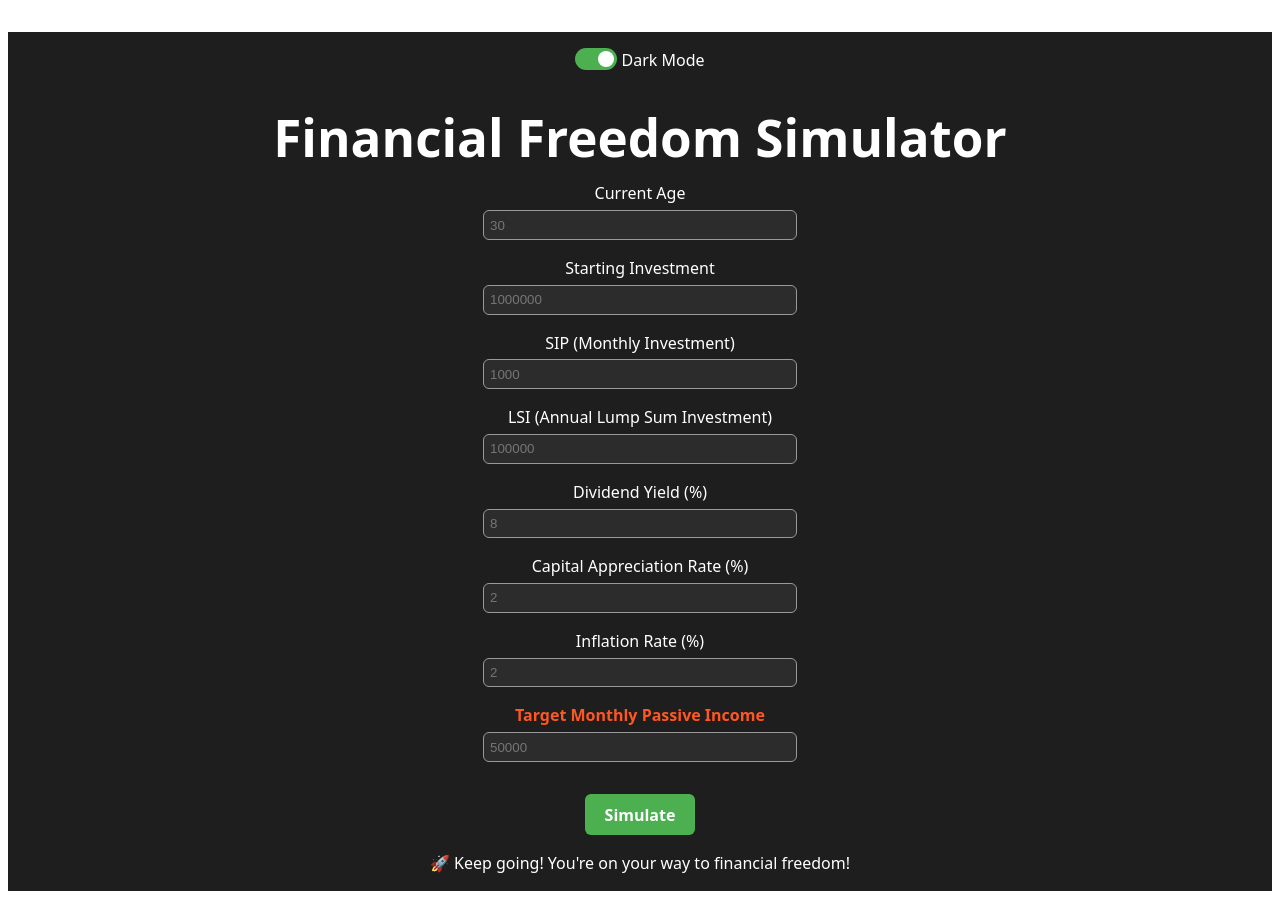
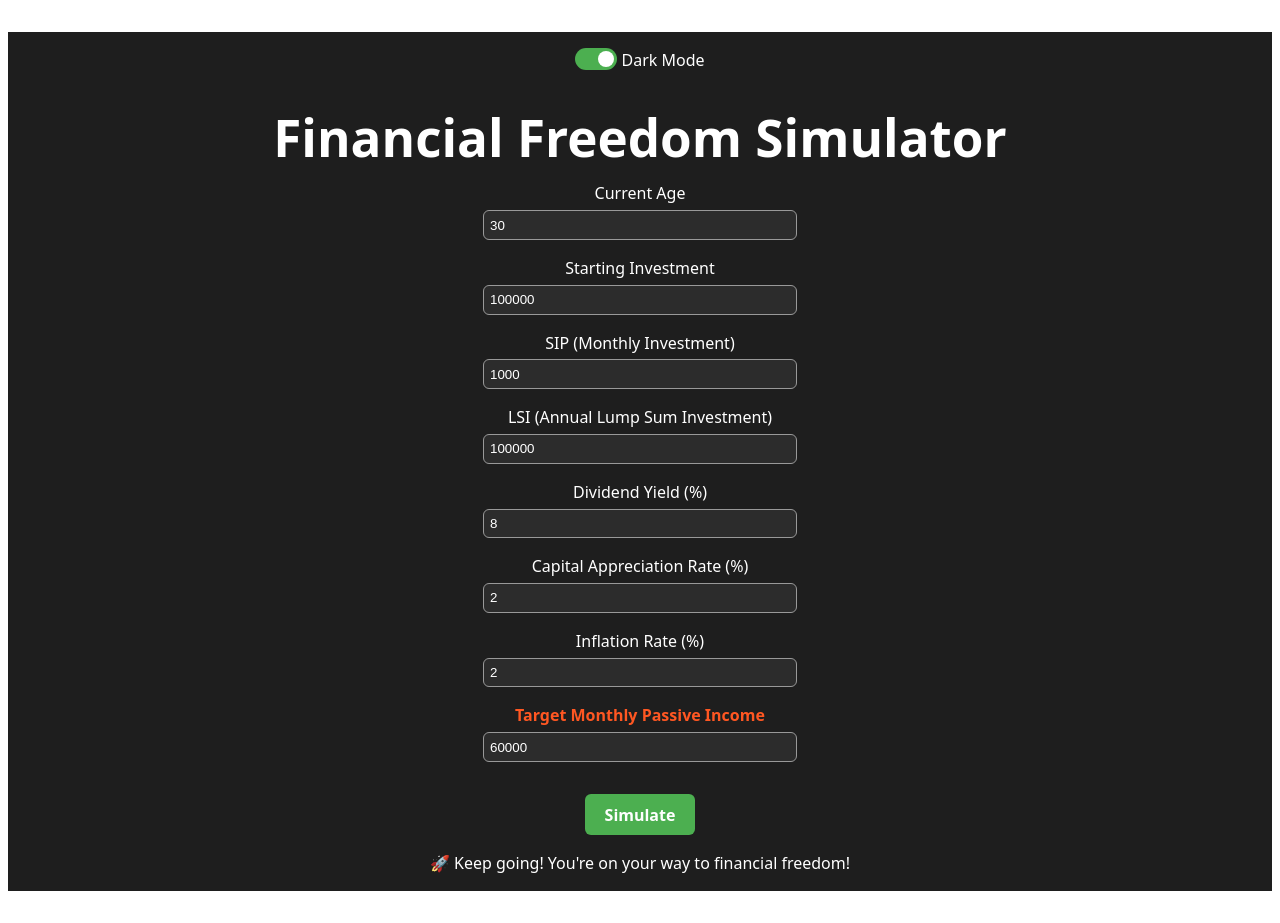
Before and after one commit to Neroal/financial-freedom-simulator, a Vue app: page / in a window 1280 px wide. Built offline with nearby package versions, Linux system fonts and the light colour scheme.

Commit message:
change log png

```diff
--- a/index.html
+++ b/index.html
@@ -1,13 +1,16 @@
 <!doctype html>
 <html lang="en">
+
 <head>
     <meta charset="UTF-8" />
-        <link rel="icon" type="image/svg+xml" href="/logo.svg" />
+    <link rel="icon" type="image/svg+xml" href="/logo.png" />
     <meta name="viewport" content="width=device-width, initial-scale=1.0" />
     <title>Financial Freedom Simulator</title>
 </head>
+
 <body>
     <div id="app"></div>
     <script type="module" src="/src/main.ts"></script>
 </body>
+
 </html>
--- a/package.json
+++ b/package.json
@@ -1,7 +1,7 @@
 {
     "name": "financial-freedom-simulator",
     "private": true,
-    "version": "0.0.0",
+    "version": "1.0.0",
     "type": "module",
     "scripts": {
         "dev": "vite",
--- a/src/App.vue
+++ b/src/App.vue
@@ -11,18 +11,18 @@ const placeholders = {
     dividendYield: 8,
     assetGrowthRate: 2,
     inflationRate: 2,
-    monthlyTargetExpense: 50000
+    monthlyTargetExpense: 50000,
 };
 
 const formData = reactive({
-    currentAge: null,
-    startingInvestment: null,
-    monthlyInvestment: null,
-    annualLumpSumInvestment: null,
-    dividendYield: null,
-    assetGrowthRate: null,
-    inflationRate: null,
-    monthlyTargetExpense: null
+    currentAge: 30,
+    startingInvestment: 100000,
+    monthlyInvestment: 1000,
+    annualLumpSumInvestment: 100000,
+    dividendYield: 8,
+    assetGrowthRate: 2,
+    inflationRate: 2,
+    monthlyTargetExpense: 60000,
 });
 
 const resultRows = ref<
@@ -66,7 +66,7 @@ async function simulate() {
     errorMessage.value = '';
 
     for (const [key, value] of Object.entries(formData)) {
-        if (value === null || value === '') {
+        if (value === null) {
             showErrorPopup(`⚠️ Please fill in ${key.replace(/([A-Z])/g, ' $1')}.`);
             return;
         }
@@ -140,7 +140,9 @@ function formatKMB(num: number): string {
         <h1>Financial Freedom Simulator</h1>
 
         <form @submit.prevent="simulate">
-            <div class="form-group" v-for="(label, id) in {
+            <div
+                class="form-group"
+                v-for="(label, id) in {
                     currentAge: 'Current Age',
                     startingInvestment: 'Starting Investment',
                     monthlyInvestment: 'SIP (Monthly Investment)',
@@ -148,11 +150,21 @@ function formatKMB(num: number): string {
                     dividendYield: 'Dividend Yield (%)',
                     assetGrowthRate: 'Capital Appreciation Rate (%)',
                     inflationRate: 'Inflation Rate (%)',
-                monthlyTargetExpense: 'Target Monthly Passive Income'
-            }" :key="id">
-                <label :for="id" :class="{ 'highlight-label': id === 'monthlyTargetExpense' }">{{ label }}</label>
-                <input :id="id" type="number" v-model.number="formData[id]" min="0" step="0.01"
-                    :placeholder="placeholders[id]" />
+                    monthlyTargetExpense: 'Target Monthly Passive Income',
+                }"
+                :key="id"
+            >
+                <label :for="id" :class="{ 'highlight-label': id === 'monthlyTargetExpense' }">{{
+                    label
+                }}</label>
+                <input
+                    :id="id"
+                    type="number"
+                    v-model.number="formData[id]"
+                    min="0"
+                    step="0.01"
+                    :placeholder="String(placeholders[id])"
+                />
             </div>
 
             <button type="submit">Simulate</button>
@@ -163,9 +175,7 @@ function formatKMB(num: number): string {
                 🎉 You reach financial freedom at age
                 <strong class="freedom-age">{{ financialFreedomAge }}</strong>
             </template>
-            <template v-else>
-                🚀 Keep going! You're on your way to financial freedom!
-            </template>
+            <template v-else> 🚀 Keep going! You're on your way to financial freedom! </template>
         </div>
 
         <div class="table-wrapper" v-if="resultRows.length > 0">
@@ -180,8 +190,11 @@ function formatKMB(num: number): string {
                     </tr>
                 </thead>
                 <tbody>
-                    <tr v-for="row in resultRows" :key="row.age"
-                        :class="{ highlight: row.age === financialFreedomAge }">
+                    <tr
+                        v-for="row in resultRows"
+                        :key="row.age"
+                        :class="{ highlight: row.age === financialFreedomAge }"
+                    >
                         <td>{{ row.age }}</td>
                         <td>{{ formatKMB(row.startingInvestment) }}</td>
                         <td>{{ formatKMB(row.endOfYearAmount) }}</td>
@@ -286,7 +299,7 @@ button:hover {
 
 .slider:before {
     position: absolute;
-    content: "";
+    content: '';
     height: 16px;
     width: 16px;
     left: 3px;
@@ -296,11 +309,11 @@ button:hover {
     border-radius: 50%;
 }
 
-input:checked+.slider {
+input:checked + .slider {
     background-color: #4caf50;
 }
 
-input:checked+.slider:before {
+input:checked + .slider:before {
     transform: translateX(20px);
 }
 
@@ -308,7 +321,9 @@ input:checked+.slider:before {
     background-color: #ffd700 !important;
     color: #222 !important;
     font-weight: bold;
-    transition: background-color 0.3s ease, color 0.3s ease;
+    transition:
+        background-color 0.3s ease,
+        color 0.3s ease;
 }
 
 .highlight-label {
```
Also changed, not shown: public/logo.png (added), public/logo.svg (deleted). Lines whose indentation alone changed are shown as unchanged.
